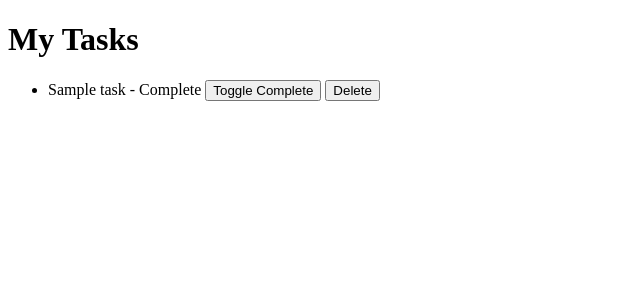
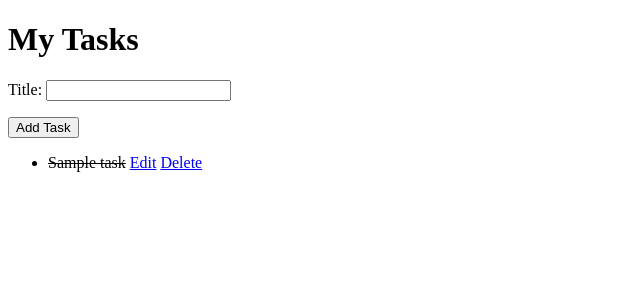
Before and after one commit to liezellalay27/First-Django-Project, a Django app: page /tasks/ in a window 1280 px wide. Shown: the top 300 px of the page, without its empty margins (0-640 px from the left). Run offline with Django 5.2, Linux system fonts and the light colour scheme; a user stored in the database is signed in; tables that the repository leaves empty hold one stand-in row (values such as "Sample post").

Commit message:
Added forms.py and updated views

```diff
--- /dev/null
+++ b/first_django_project/TrickIt/forms.py
@@ -0,0 +1,9 @@
+# TrickIt/forms.py
+
+from django import forms
+from .models import Task
+
+class TaskForm(forms.ModelForm):
+    class Meta:
+        model = Task
+        fields = ['title']
--- a/first_django_project/TrickIt/views.py
+++ b/first_django_project/TrickIt/views.py
@@ -1,23 +1,62 @@
 from django.shortcuts import render, redirect, get_object_or_404
 from django.contrib.auth.decorators import login_required
+from django.contrib.auth.forms import UserCreationForm
+from django.contrib.auth import login
+from .models import Task
+from .forms import TaskForm
 # Make sure you import the Task model
 from .models import Task
 
 def home(request):
     return render(request, 'home.html')
 
-@login_required
 def task_list(request):
-    # This will filter tasks by the current logged-in user
     tasks = Task.objects.filter(user=request.user).order_by('complete', '-created_at')
-    context = {'tasks': tasks}
+    form = TaskForm()
+
+    if request.method == 'POST':
+        form = TaskForm(request.POST)
+        if form.is_valid():
+            task = form.save(commit=False)
+            task.user = request.user
+            task.save()
+        return redirect('task-list')
+
+    context = {'tasks': tasks, 'form': form}
     return render(request, 'tasks.html', context)
 
-# Add placeholder views for the other URLs to prevent errors
 @login_required
 def update_task(request, pk):
-    return redirect('task-list')
+    task = get_object_or_404(Task, pk=pk, user=request.user)
+    form = TaskForm(instance=task)
+
+    if request.method == 'POST':
+        form = TaskForm(request.POST, instance=task)
+        if form.is_valid():
+            form.save()
+            return redirect('task-list')
+
+    context = {'form': form}
+    return render(request, 'update_task.html', context)
 
 @login_required
 def delete_task(request, pk):
-    return redirect('task-list')
+    task = get_object_or_404(Task, pk=pk, user=request.user)
+
+    if request.method == 'POST':
+        task.delete()
+        return redirect('task-list')
+
+    context = {'task': task}
+    return render(request, 'delete_task.html', context)
+
+def register(request):
+    if request.method == "POST":
+        form = UserCreationForm(request.POST)
+        if form.is_valid():
+            user = form.save()
+            login(request, user)
+            return redirect("task-list")  # Redirect to the task list after successful sign-up
+    else:
+        form = UserCreationForm()
+    return render(request, "register.html", {"form": form})
--- a/first_django_project/templates/tasks.html
+++ b/first_django_project/templates/tasks.html
@@ -5,25 +5,24 @@
 </head>
 <body>
     <h1>My Tasks</h1>
+
+    <form method="POST">
+        {% csrf_token %}
+        {{ form.as_p }}
+        <input type="submit" value="Add Task">
+    </form>
+
     <ul>
     {% for task in tasks %}
         <li>
-            {{ task.title }}
             {% if task.complete %}
-                - Complete
+                <span style="text-decoration: line-through;">{{ task.title }}</span>
             {% else %}
-                - Incomplete
+                <span>{{ task.title }}</span>
             {% endif %}
 
-            <form action="{% url 'update-task' task.id %}" method="post" style="display:inline;">
-                {% csrf_token %}
-                <button type="submit">Toggle Complete</button>
-            </form>
-
-            <form action="{% url 'delete-task' task.id %}" method="post" style="display:inline;">
-                {% csrf_token %}
-                <button type="submit">Delete</button>
-            </form>
+            <a href="{% url 'update-task' task.id %}">Edit</a>
+            <a href="{% url 'delete-task' task.id %}">Delete</a>
         </li>
     {% endfor %}
     </ul>
```
Also changed, not shown: first_django_project/templates/delete_task.html (added, +15 -0 lines), first_django_project/templates/registration/register.html (added, +14 -0 lines), first_django_project/templates/update_task.html (added, +15 -0 lines).
